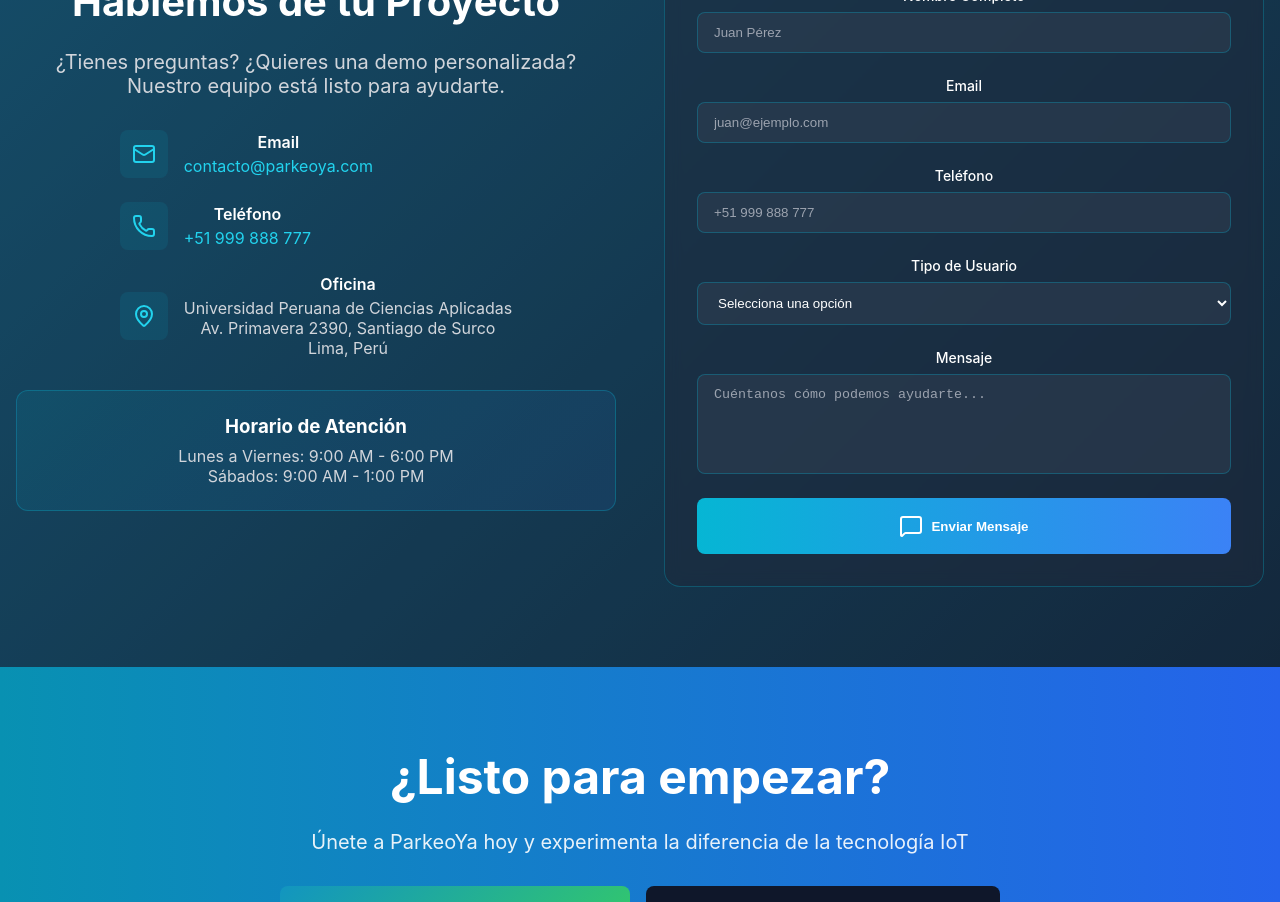
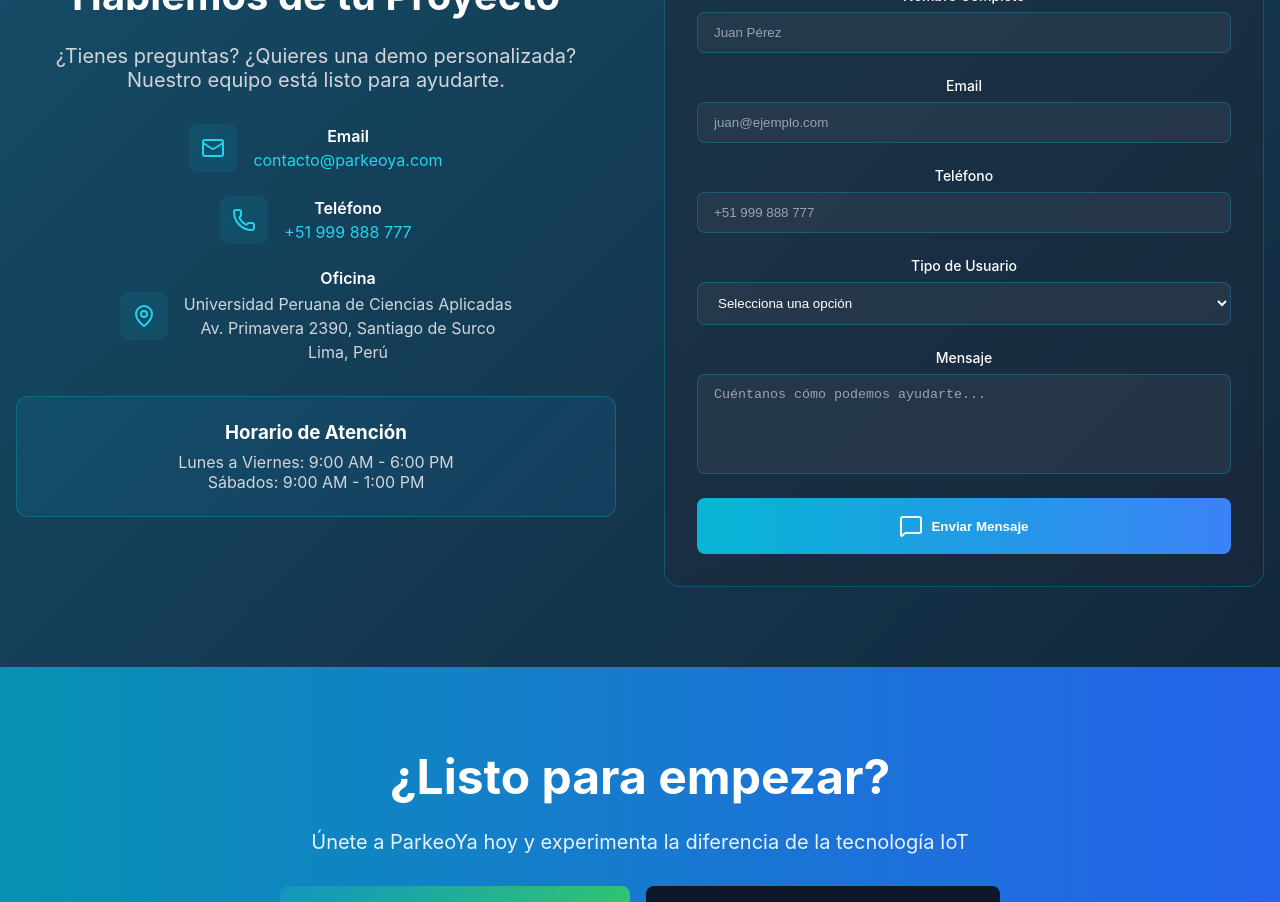
Before and after one commit to Lorem-Ipsum-UPC/Landing-Page, a React (Create React App) app: page / in a window 1280 px wide. Shown: the part 7260-8162 px from the top of the page. Built offline with nearby package versions, Linux system fonts and the light colour scheme.

Commit message:
fix: center align contact method elements and improve text styling for better readability

```diff
--- a/src/components/ParkeoYaLanding.css
+++ b/src/components/ParkeoYaLanding.css
@@ -1561,7 +1561,7 @@
   display: flex;
   flex-direction: column;
   gap: 1.5rem;
-  align-self: anchor-center;
+  align-items: center;
 }
 
 .contact-method {
@@ -1597,12 +1597,14 @@
 .contact-method-title {
   font-weight: 600;
   margin-bottom: 4px;
+  text-align: center;
 }
 
 .contact-method-link {
   color: #22d3ee;
   text-decoration: none;
   transition: color 0.3s ease;
+  text-align: center;
 }
 
 .contact-method-link:hover {
@@ -1611,6 +1613,14 @@
 
 .contact-method-text {
   color: #d1d5db;
+  text-align: center;
+  margin: 0;
+  padding: 0;
+  line-height: 1.5;
+}
+
+.contact-method-text span {
+  display: inline;
 }
 
 .contact-hours {
```
